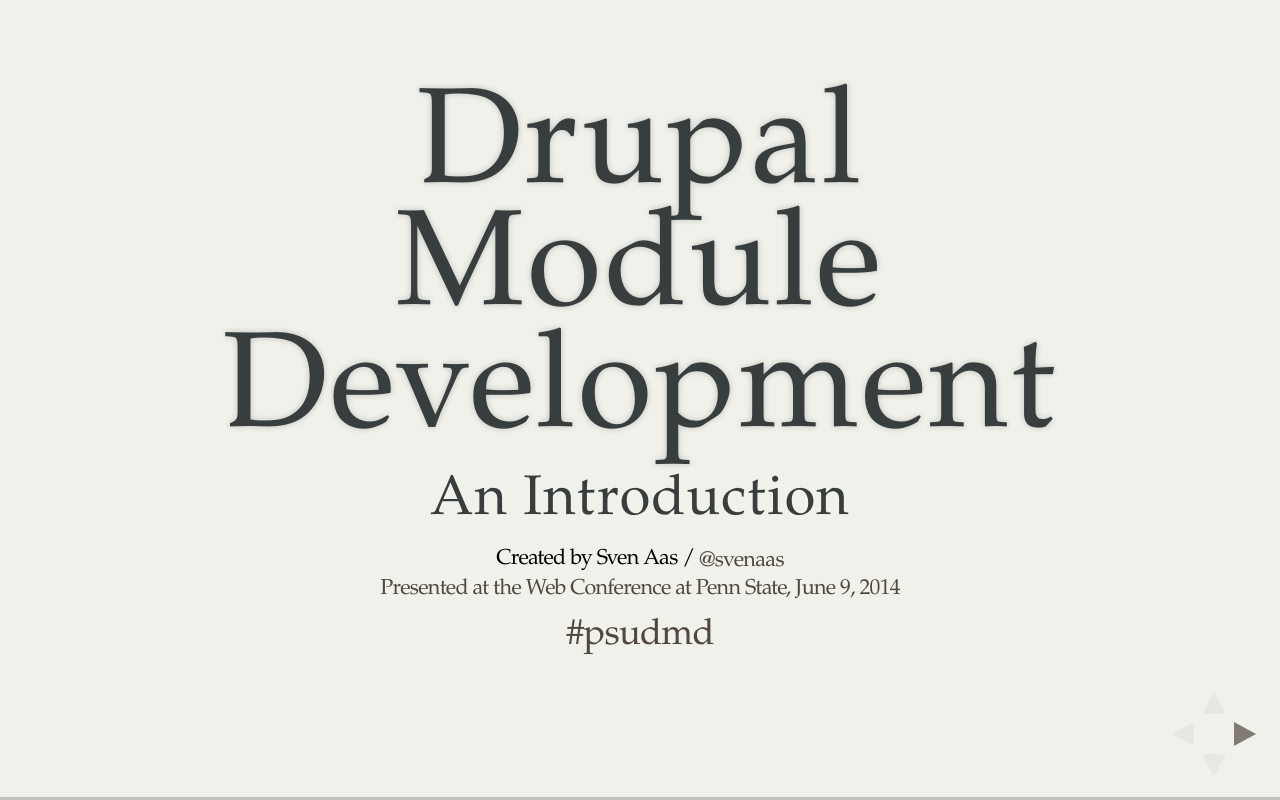
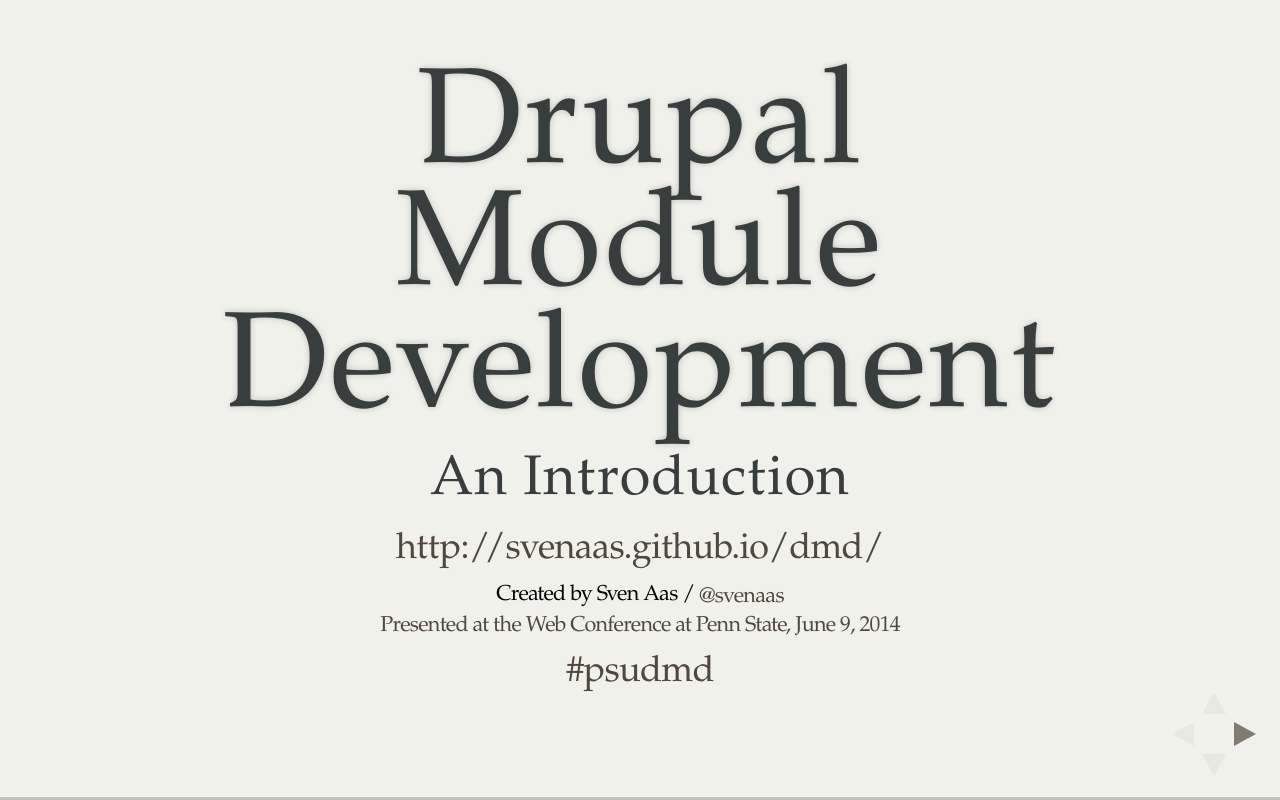
Before and after one commit to svenaas/dmd, a website: page index.html in a window 1280 px wide. Drawn offline with Linux system fonts and the light colour scheme.

Commit message:
Added link to presentation itself

```diff
--- a/index.html
+++ b/index.html
@@ -58,6 +58,7 @@
         <section data-state="titleSlide">
           <h1>Drupal Module Development</h1>
           <h3>An Introduction</h3>
+          <p><a href="http://svenaas.github.io/dmd/">http://svenaas.github.io/dmd/</a></p>
           <p>
             <small>
             Created by Sven Aas / <a href="http://twitter.com/svenaas">@svenaas</a><br/>
```
